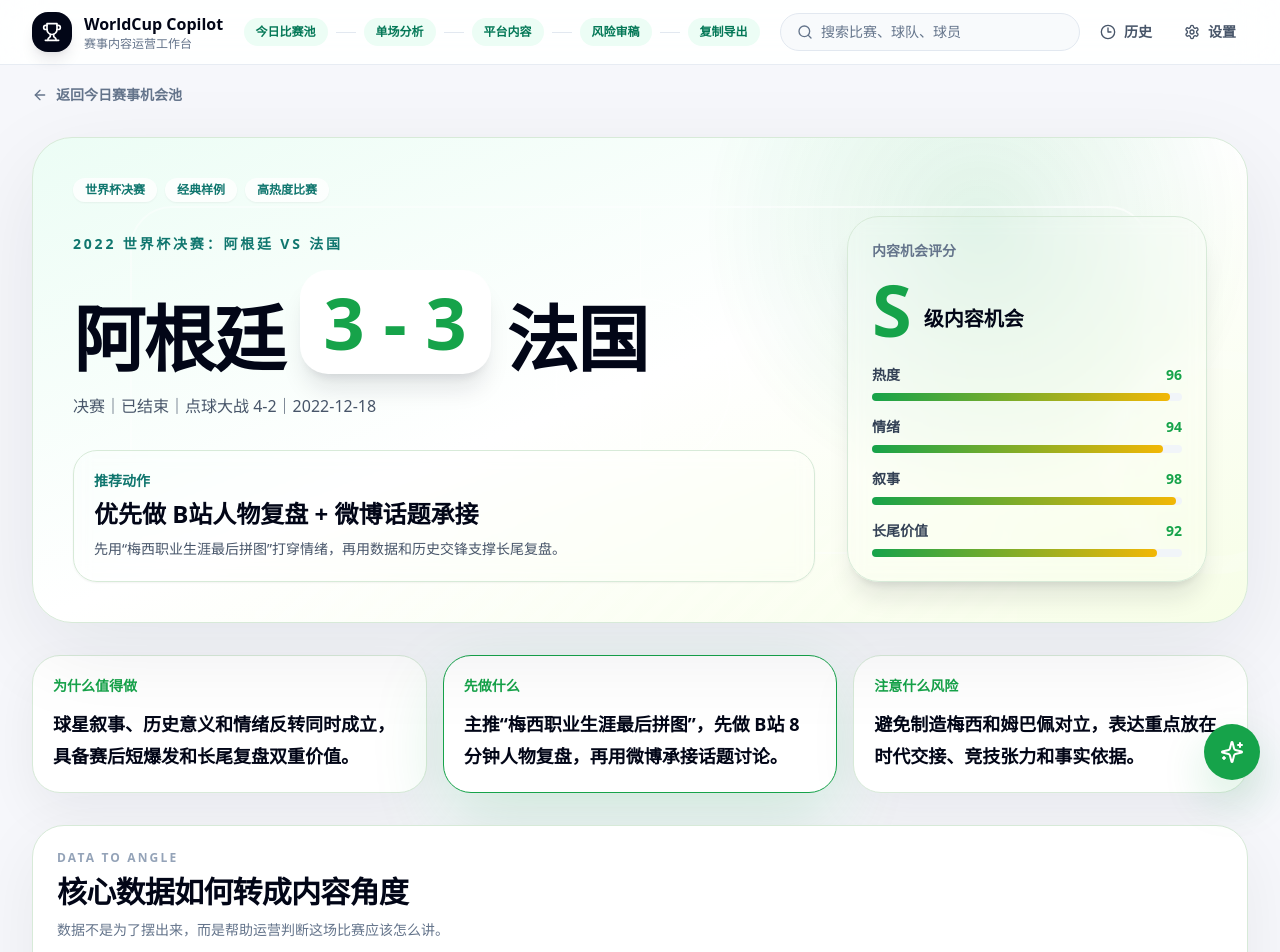
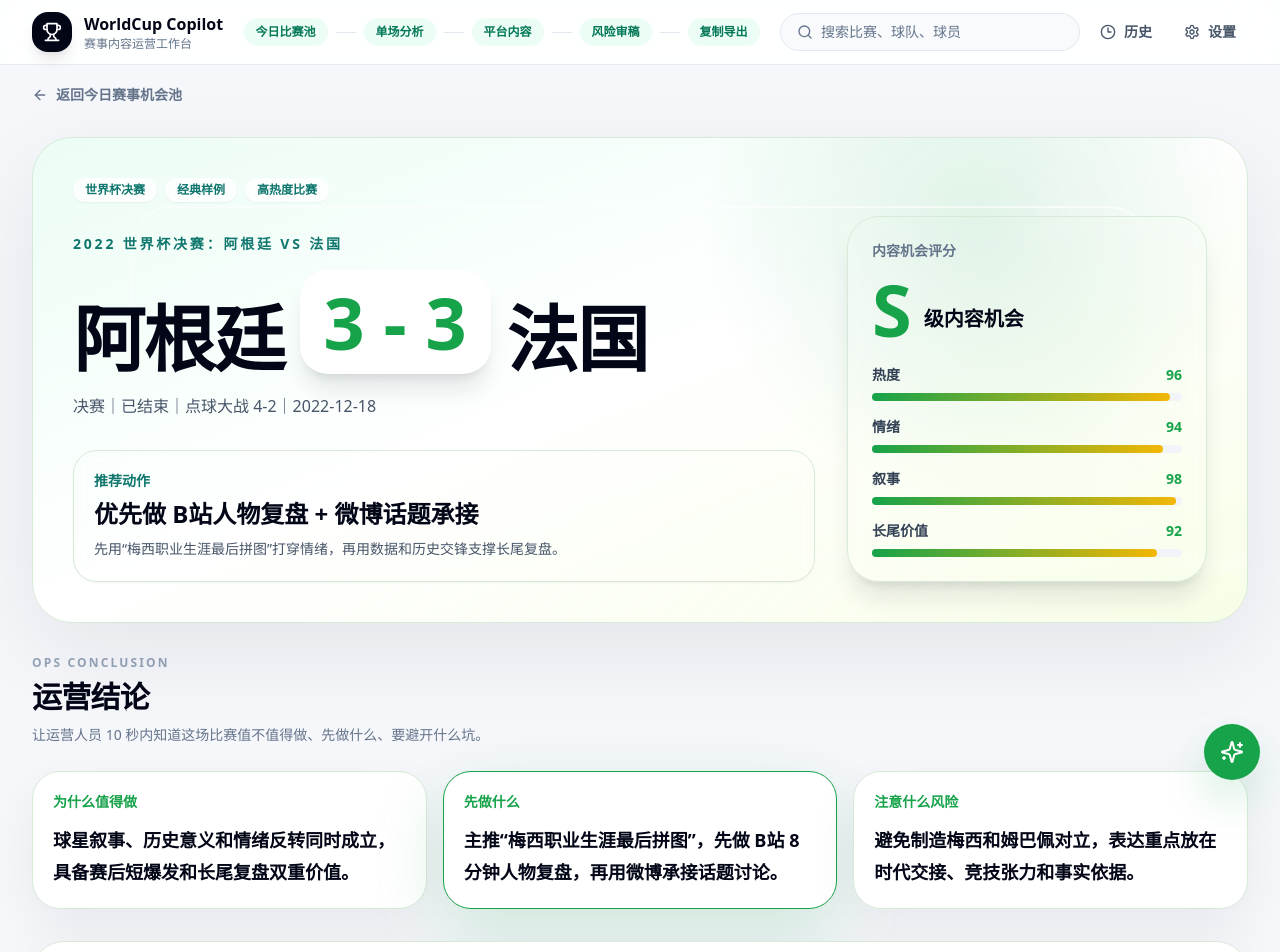
Before and after one commit to l2223966318-beep/worldcup-copilot2, a Next.js app: page /matches/argentina-france-2022-final in a window 1280 px wide. Shown: the top 952 px of the page. Built offline with nearby package versions, Linux system fonts and the light colour scheme.

Commit message:
Add operations conclusion heading

```diff
--- a/app/matches/[id]/page.tsx
+++ b/app/matches/[id]/page.tsx
@@ -72,7 +72,9 @@ export default function MatchAnalysisPage() {
 
       <MatchHero matchName={match.name} taskPriority={task.priority} theme={theme} />
 
-      <section className="grid gap-4 lg:grid-cols-3">
+      <section>
+        <SectionTitle eyebrow="OPS CONCLUSION" title="运营结论" description="让运营人员 10 秒内知道这场比赛值不值得做、先做什么、要避开什么坑。" />
+        <div className="mt-6 grid gap-4 lg:grid-cols-3">
           <ConclusionCard
             title="为什么值得做"
             body="球星叙事、历史意义和情绪反转同时成立，具备赛后短爆发和长尾复盘双重价值。"
@@ -89,6 +91,7 @@ export default function MatchAnalysisPage() {
             body="避免制造梅西和姆巴佩对立，表达重点放在时代交接、竞技张力和事实依据。"
             theme={theme}
           />
+        </div>
       </section>
 
       <section className="rounded-[32px] border bg-white p-6 shadow-[0_20px_70px_rgba(15,23,42,0.06)]" style={{ borderColor: theme.border }}>
```
Lines whose indentation alone changed are shown as unchanged.
